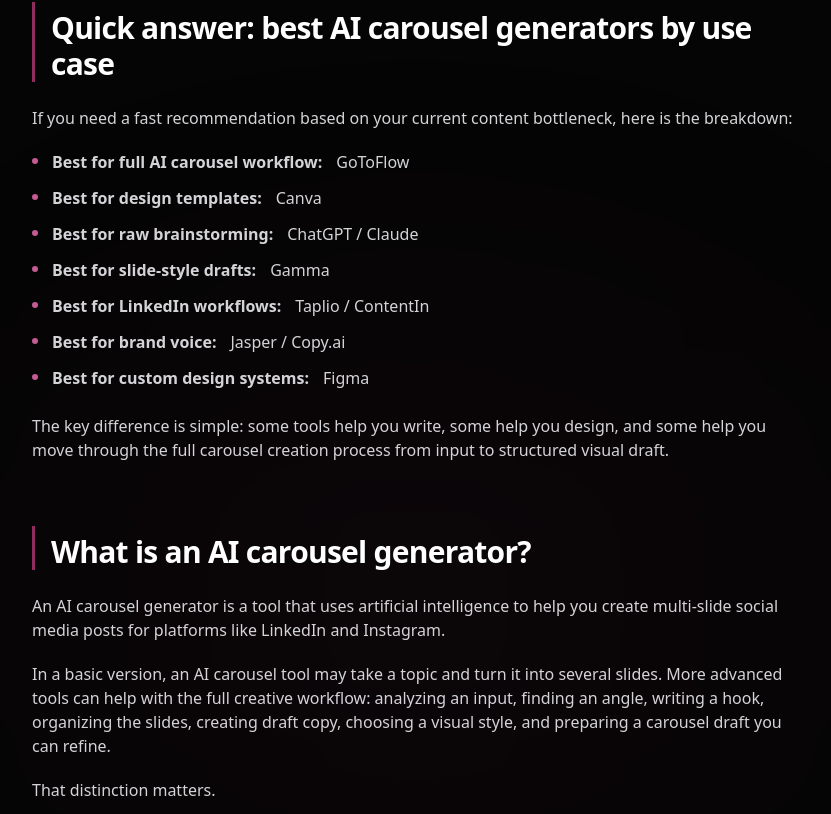
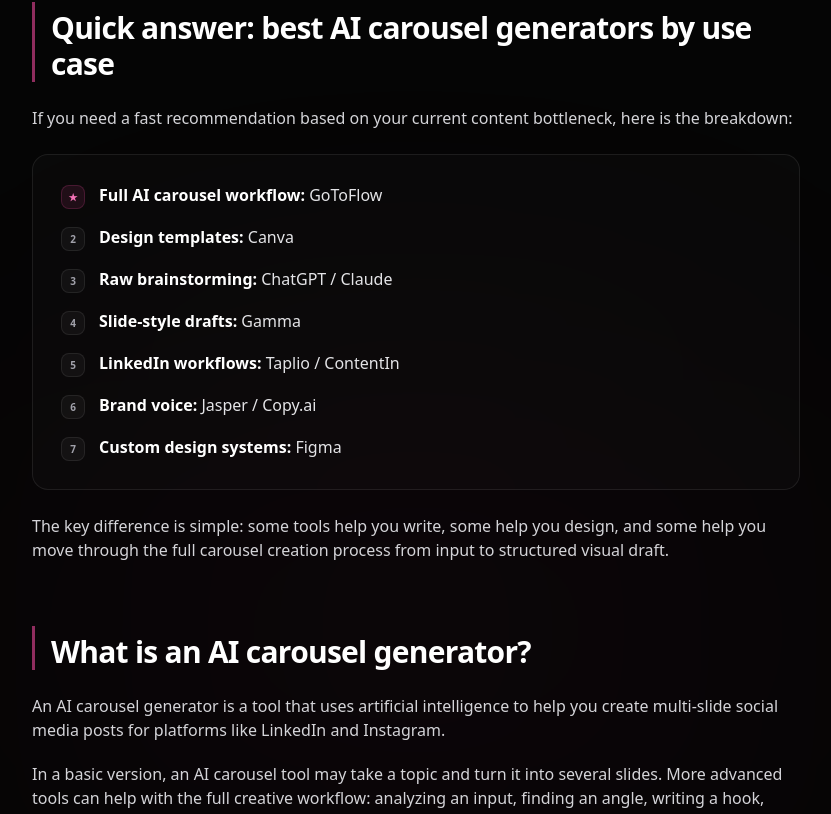
Before and after one commit to matteimikeska49-bot/gtf, a React (Vite) app: page /blog/best-ai-carousel-generators in a window 1280 px wide. Shown: the part 966-1780 px from the top of the page, without its empty margins (224-1055 px from the left). Built offline with nearby package versions, Linux system fonts and the light colour scheme.

Commit message:
Polish best AI carousel generators article design

```diff
--- a/src/components/blog/BestAiCarouselGeneratorsPage.jsx
+++ b/src/components/blog/BestAiCarouselGeneratorsPage.jsx
@@ -135,18 +135,20 @@ const ArticleBody = () => (
       </p>
 
       <h2 className="text-2xl md:text-3xl font-bold text-white tracking-tight mb-6 pt-2 border-l-[3px] border-pink-500/60 pl-4">Quick answer: best AI carousel generators by use case</h2>
-      <p className="text-zinc-300 text-[15px] md:text-base leading-[1.85] mb-5">
+      <p className="text-zinc-300 text-[15px] md:text-base leading-[1.85] mb-6">
         If you need a fast recommendation based on your current content bottleneck, here is the breakdown:
       </p>
-      <ul className="space-y-3 mb-6">
-        <li className="flex items-start gap-3.5 text-zinc-300 text-[15px] md:text-base leading-[1.7]"><span className="mt-2 w-1.5 h-1.5 rounded-full bg-pink-400/80 shrink-0" /><strong>Best for full AI carousel workflow:</strong> GoToFlow</li>
-        <li className="flex items-start gap-3.5 text-zinc-300 text-[15px] md:text-base leading-[1.7]"><span className="mt-2 w-1.5 h-1.5 rounded-full bg-pink-400/80 shrink-0" /><strong>Best for design templates:</strong> Canva</li>
-        <li className="flex items-start gap-3.5 text-zinc-300 text-[15px] md:text-base leading-[1.7]"><span className="mt-2 w-1.5 h-1.5 rounded-full bg-pink-400/80 shrink-0" /><strong>Best for raw brainstorming:</strong> ChatGPT / Claude</li>
-        <li className="flex items-start gap-3.5 text-zinc-300 text-[15px] md:text-base leading-[1.7]"><span className="mt-2 w-1.5 h-1.5 rounded-full bg-pink-400/80 shrink-0" /><strong>Best for slide-style drafts:</strong> Gamma</li>
-        <li className="flex items-start gap-3.5 text-zinc-300 text-[15px] md:text-base leading-[1.7]"><span className="mt-2 w-1.5 h-1.5 rounded-full bg-pink-400/80 shrink-0" /><strong>Best for LinkedIn workflows:</strong> Taplio / ContentIn</li>
-        <li className="flex items-start gap-3.5 text-zinc-300 text-[15px] md:text-base leading-[1.7]"><span className="mt-2 w-1.5 h-1.5 rounded-full bg-pink-400/80 shrink-0" /><strong>Best for brand voice:</strong> Jasper / Copy.ai</li>
-        <li className="flex items-start gap-3.5 text-zinc-300 text-[15px] md:text-base leading-[1.7]"><span className="mt-2 w-1.5 h-1.5 rounded-full bg-pink-400/80 shrink-0" /><strong>Best for custom design systems:</strong> Figma</li>
-      </ul>
+      <div className="rounded-2xl border border-white/[0.08] bg-white/[0.02] p-5 md:p-7 mb-6">
+        <ul className="space-y-4">
+          <li className="flex items-start gap-3.5 text-zinc-200 text-[15px] md:text-base leading-[1.6]"><span className="shrink-0 w-6 h-6 rounded-lg bg-pink-500/10 border border-pink-500/20 flex items-center justify-center text-[10px] font-bold text-pink-400 mt-0.5">★</span><span><strong className="text-white">Full AI carousel workflow:</strong> GoToFlow</span></li>
+          <li className="flex items-start gap-3.5 text-zinc-200 text-[15px] md:text-base leading-[1.6]"><span className="shrink-0 w-6 h-6 rounded-lg bg-white/[0.04] border border-white/[0.08] flex items-center justify-center text-[10px] font-bold text-zinc-400 mt-0.5">2</span><span><strong className="text-white">Design templates:</strong> Canva</span></li>
+          <li className="flex items-start gap-3.5 text-zinc-200 text-[15px] md:text-base leading-[1.6]"><span className="shrink-0 w-6 h-6 rounded-lg bg-white/[0.04] border border-white/[0.08] flex items-center justify-center text-[10px] font-bold text-zinc-400 mt-0.5">3</span><span><strong className="text-white">Raw brainstorming:</strong> ChatGPT / Claude</span></li>
+          <li className="flex items-start gap-3.5 text-zinc-200 text-[15px] md:text-base leading-[1.6]"><span className="shrink-0 w-6 h-6 rounded-lg bg-white/[0.04] border border-white/[0.08] flex items-center justify-center text-[10px] font-bold text-zinc-400 mt-0.5">4</span><span><strong className="text-white">Slide-style drafts:</strong> Gamma</span></li>
+          <li className="flex items-start gap-3.5 text-zinc-200 text-[15px] md:text-base leading-[1.6]"><span className="shrink-0 w-6 h-6 rounded-lg bg-white/[0.04] border border-white/[0.08] flex items-center justify-center text-[10px] font-bold text-zinc-400 mt-0.5">5</span><span><strong className="text-white">LinkedIn workflows:</strong> Taplio / ContentIn</span></li>
+          <li className="flex items-start gap-3.5 text-zinc-200 text-[15px] md:text-base leading-[1.6]"><span className="shrink-0 w-6 h-6 rounded-lg bg-white/[0.04] border border-white/[0.08] flex items-center justify-center text-[10px] font-bold text-zinc-400 mt-0.5">6</span><span><strong className="text-white">Brand voice:</strong> Jasper / Copy.ai</span></li>
+          <li className="flex items-start gap-3.5 text-zinc-200 text-[15px] md:text-base leading-[1.6]"><span className="shrink-0 w-6 h-6 rounded-lg bg-white/[0.04] border border-white/[0.08] flex items-center justify-center text-[10px] font-bold text-zinc-400 mt-0.5">7</span><span><strong className="text-white">Custom design systems:</strong> Figma</span></li>
+        </ul>
+      </div>
       <p className="text-zinc-300 text-[15px] md:text-base leading-[1.85] mb-14 md:mb-16">
         The key difference is simple: some tools help you write, some help you design, and some help you move through the full carousel creation process from input to structured visual draft.
       </p>
@@ -278,7 +280,7 @@ const ArticleBody = () => (
       <hr className="border-white/[0.06] my-16 md:my-20" />
       <h2 className="text-2xl md:text-3xl font-bold text-white tracking-tight mb-6 pt-2 border-l-[3px] border-pink-500/60 pl-4">7 best AI carousel generators and tool categories</h2>
 
-      <h2 className="text-2xl md:text-3xl font-bold text-white tracking-tight mb-6 pt-2 border-l-[3px] border-pink-500/60 pl-4">1. GoToFlow: best for full AI carousel workflow</h2>
+      <h3 className="text-xl md:text-2xl font-bold text-white tracking-tight mb-5 mt-12">1. GoToFlow: best for full AI carousel workflow</h3>
       <p className="text-zinc-300 text-[15px] md:text-base leading-[1.85] mb-5">
         GoToFlow is built for people who want to move from a topic, link, video, or competitor example to a structured carousel faster.
       </p>
@@ -310,7 +312,8 @@ const ArticleBody = () => (
         If you want a full AI workflow for carousel creation, start with <Link to="/ai-carousel-maker" className="text-pink-400 hover:underline">GoToFlow AI Carousel Maker</Link>.
       </p>
 
-      <h2 className="text-2xl md:text-3xl font-bold text-white tracking-tight mb-6 pt-2 border-l-[3px] border-pink-500/60 pl-4">2. Canva: best for design templates</h2>
+      <hr className="border-white/[0.04] my-10 md:my-12" />
+      <h3 className="text-xl md:text-2xl font-bold text-white tracking-tight mb-5">2. Canva: best for design templates</h3>
       <p className="text-zinc-300 text-[15px] md:text-base leading-[1.85] mb-5">
         Canva is one of the most popular options for visual design and templates. It is especially useful when you already know what your carousel should say and need to turn it into polished slides quickly.
       </p>
@@ -324,7 +327,8 @@ const ArticleBody = () => (
         Canva is strong for design, but it may not solve the strategy and structure problem by itself.
       </p>
 
-      <h2 className="text-2xl md:text-3xl font-bold text-white tracking-tight mb-6 pt-2 border-l-[3px] border-pink-500/60 pl-4">3. ChatGPT / Claude: best for raw brainstorming</h2>
+      <hr className="border-white/[0.04] my-10 md:my-12" />
+      <h3 className="text-xl md:text-2xl font-bold text-white tracking-tight mb-5">3. ChatGPT / Claude: best for raw brainstorming</h3>
       <p className="text-zinc-300 text-[15px] md:text-base leading-[1.85] mb-5">
         General AI assistants like ChatGPT and Claude are not carousel makers by default, but they can be useful at the beginning of the process.
       </p>
@@ -338,7 +342,8 @@ const ArticleBody = () => (
         General AI tools are flexible, but they often write like a long-form assistant unless you force them into a slide-by-slide structure.
       </p>
 
-      <h2 className="text-2xl md:text-3xl font-bold text-white tracking-tight mb-6 pt-2 border-l-[3px] border-pink-500/60 pl-4">4. Gamma: best for slide-style drafts</h2>
+      <hr className="border-white/[0.04] my-10 md:my-12" />
+      <h3 className="text-xl md:text-2xl font-bold text-white tracking-tight mb-5">4. Gamma: best for slide-style drafts</h3>
       <p className="text-zinc-300 text-[15px] md:text-base leading-[1.85] mb-5">
         Gamma is closer to a presentation-style AI tool. It can be useful for turning structured ideas into clean, deck-like content.
       </p>
@@ -352,7 +357,8 @@ const ArticleBody = () => (
         Gamma can be useful when your carousel is closer to a mini-presentation than a casual social post.
       </p>
 
-      <h2 className="text-2xl md:text-3xl font-bold text-white tracking-tight mb-6 pt-2 border-l-[3px] border-pink-500/60 pl-4">5. Taplio / ContentIn: best for LinkedIn workflows</h2>
+      <hr className="border-white/[0.04] my-10 md:my-12" />
+      <h3 className="text-xl md:text-2xl font-bold text-white tracking-tight mb-5">5. Taplio / ContentIn: best for LinkedIn workflows</h3>
       <p className="text-zinc-300 text-[15px] md:text-base leading-[1.85] mb-5">
         LinkedIn-focused tools like Taplio and ContentIn are built around the broader LinkedIn content workflow. They often combine AI writing, scheduling, idea management, and analytics.
       </p>
@@ -366,7 +372,8 @@ const ArticleBody = () => (
         These tools are useful if your main need is not just carousel generation, but the entire LinkedIn publishing workflow. For carousel-specific ideas on LinkedIn, see our <Link to="/blog/linkedin-carousel-ideas" className="text-pink-400 hover:underline">LinkedIn carousel ideas</Link> guide.
       </p>
 
-      <h2 className="text-2xl md:text-3xl font-bold text-white tracking-tight mb-6 pt-2 border-l-[3px] border-pink-500/60 pl-4">6. Jasper / Copy.ai: best for brand voice and teams</h2>
+      <hr className="border-white/[0.04] my-10 md:my-12" />
+      <h3 className="text-xl md:text-2xl font-bold text-white tracking-tight mb-5">6. Jasper / Copy.ai: best for brand voice and teams</h3>
       <p className="text-zinc-300 text-[15px] md:text-base leading-[1.85] mb-5">
         Jasper and Copy.ai are broader AI writing platforms. They are often used by teams that need to keep content aligned with a specific brand voice.
       </p>
@@ -380,7 +387,8 @@ const ArticleBody = () => (
         These tools can be valuable for teams, but they are not always the fastest path from idea to finished carousel.
       </p>
 
-      <h2 className="text-2xl md:text-3xl font-bold text-white tracking-tight mb-6 pt-2 border-l-[3px] border-pink-500/60 pl-4">7. Figma: best for custom design systems</h2>
+      <hr className="border-white/[0.04] my-10 md:my-12" />
+      <h3 className="text-xl md:text-2xl font-bold text-white tracking-tight mb-5">7. Figma: best for custom design systems</h3>
       <p className="text-zinc-300 text-[15px] md:text-base leading-[1.85] mb-5">
         Figma is not an AI carousel generator in the writing sense, but it is a strong option for teams that want a custom carousel system.
       </p>
@@ -532,9 +540,13 @@ const ArticleBody = () => (
       <p className="text-zinc-300 text-[15px] md:text-base leading-[1.85] mb-8">
         GoToFlow helps create the base faster: meaning, structure, slides, copy, and visual direction. The final author control stays with you: you can adjust the prompt, choose a different style, regenerate a version, or refine the output for your brand.
       </p>
-      <blockquote className="border-l-[3px] border-pink-500 pl-5 pr-5 py-4 my-8 bg-white/[0.02] rounded-r-xl italic text-zinc-400">
-        <strong>Paste a topic, link, or video and get a carousel structure, copy, and visual draft. <Link to="/ai-carousel-maker" className="text-pink-400 hover:underline">Try GoToFlow AI Carousel Maker</Link>.</strong>
-      </blockquote>
+      <div className="relative my-12 md:my-16 p-6 md:p-8 rounded-2xl border border-pink-500/20 bg-gradient-to-br from-pink-500/[0.06] via-white/[0.02] to-orange-500/[0.04]">
+        <div className="absolute inset-0 -z-10 rounded-2xl bg-gradient-to-r from-pink-500/[0.04] via-transparent to-orange-500/[0.03] blur-xl" />
+        <p className="text-zinc-200 font-medium text-sm md:text-base leading-[1.7] mb-4">Paste a topic, link, or video and get a carousel structure, copy, and visual draft.</p>
+        <Link to="/ai-carousel-maker" className="inline-flex items-center gap-2 px-6 py-2.5 rounded-full font-semibold text-white bg-gradient-to-r from-pink-500 to-orange-500 text-sm hover:scale-105 active:scale-[0.98] transition-all shadow-[0_0_25px_rgba(236,72,153,0.25)] border border-pink-400/20 group">
+          Try GoToFlow AI Carousel Maker <ArrowRight className="w-3.5 h-3.5 group-hover:translate-x-0.5 transition-transform" />
+        </Link>
+      </div>
 
       <h2 className="text-2xl md:text-3xl font-bold text-white tracking-tight mt-14 mb-6 pt-2 border-l-[3px] border-pink-500/60 pl-4">Practical example: turning generic AI into a stronger carousel</h2>
       <p className="text-zinc-300 text-[15px] md:text-base leading-[1.85] mb-5">
@@ -684,12 +696,16 @@ const ArticleBody = () => (
         That is how you create a carousel that feels useful, not just generated.
       </p>
 
-      <blockquote className="border-l-[3px] border-pink-500 pl-5 pr-5 py-4 my-8 bg-white/[0.02] rounded-r-xl italic text-zinc-400">
-        <strong>Enter a topic, link, or video and get a carousel structure, copy, and visual draft. <Link to="/ai-carousel-maker" className="text-pink-400 hover:underline">Create a carousel with GoToFlow</Link>.</strong>
-      </blockquote>
+      <div className="relative my-12 md:my-16 p-6 md:p-8 rounded-2xl border border-pink-500/20 bg-gradient-to-br from-pink-500/[0.06] via-white/[0.02] to-orange-500/[0.04]">
+        <div className="absolute inset-0 -z-10 rounded-2xl bg-gradient-to-r from-pink-500/[0.04] via-transparent to-orange-500/[0.03] blur-xl" />
+        <p className="text-zinc-200 font-medium text-sm md:text-base leading-[1.7] mb-4">Enter a topic, link, or video and get a carousel structure, copy, and visual draft.</p>
+        <Link to="/ai-carousel-maker" className="inline-flex items-center gap-2 px-6 py-2.5 rounded-full font-semibold text-white bg-gradient-to-r from-pink-500 to-orange-500 text-sm hover:scale-105 active:scale-[0.98] transition-all shadow-[0_0_25px_rgba(236,72,153,0.25)] border border-pink-400/20 group">
+          Create a carousel with GoToFlow <ArrowRight className="w-3.5 h-3.5 group-hover:translate-x-0.5 transition-transform" />
+        </Link>
+      </div>
 
       <InlineProductBlock
-        text="Turn any idea into a ready-to-post carousel in seconds"
+        text="Turn any idea into a structured carousel faster"
         to="/linkedin-carousel-maker"
       />
 
@@ -727,7 +743,8 @@ const ArticleFAQ = () => {
       {/* Ambient glow — FAQ */}
       <div className="absolute top-1/2 left-1/2 -translate-x-1/2 -translate-y-1/2 w-[600px] h-[400px] bg-pink-500/[0.03] blur-[160px] rounded-full pointer-events-none" />
       <div className="max-w-3xl mx-auto relative z-10">
-        <h2 className="text-2xl md:text-3xl font-bold text-white tracking-tight mb-8">FAQ</h2>
+        <h2 className="text-2xl md:text-3xl font-bold text-white tracking-tight mb-3 border-l-[3px] border-pink-500/60 pl-4">Frequently Asked Questions</h2>
+        <p className="text-zinc-400 text-sm md:text-base mb-8 pl-[19px]">Common questions about AI carousel generators</p>
         <div className="space-y-3">
           {faqItems.map((item, i) => <FAQItem key={i} item={item} isOpen={openIdx === i} onClick={() => setOpenIdx(openIdx === i ? null : i)} />)}
         </div>
@@ -748,7 +765,7 @@ const ArticleCTA = () => {
             Create Carousels <span className="text-gradient-brand">in Minutes</span>
           </h2>
           <p className="text-zinc-300 text-sm md:text-base leading-[1.7] mb-8 max-w-lg mx-auto">
-            Stop spending hours designing slides. Generate structured, branded carousels instantly with GoToFlow.
+            Create structured, branded carousels with GoToFlow.
           </p>
           <a href={CTA_URL} className="inline-flex items-center gap-2 px-8 py-3.5 rounded-full font-bold text-white bg-gradient-to-r from-pink-500 to-orange-500 transition-all hover:scale-105 active:scale-[0.98] shadow-[0_0_40px_rgba(236,72,153,0.35)] text-base border border-pink-400/20 group">
             Try GoToFlow <ArrowRight className="w-5 h-5 group-hover:translate-x-1 transition-transform" />
```
Also changed, not shown: 19 other files (tests, documents, lock files or other folders).
